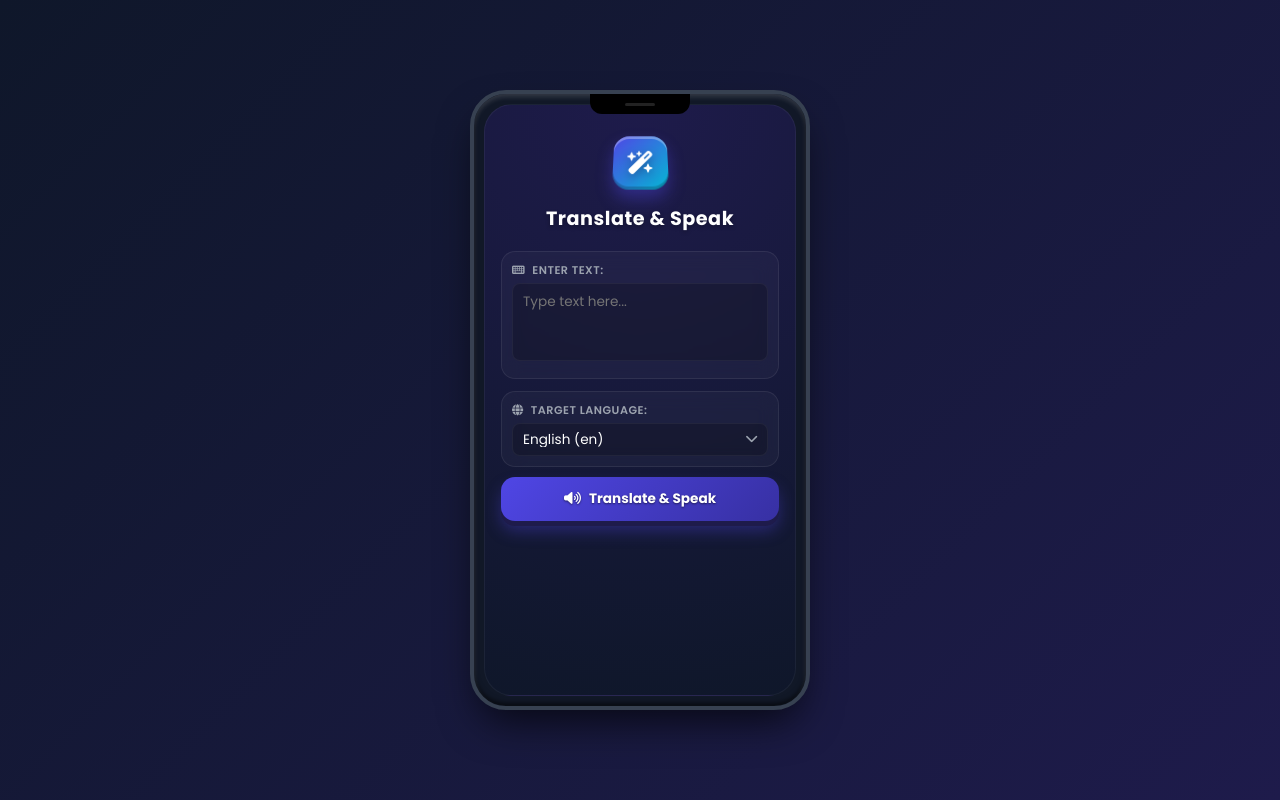
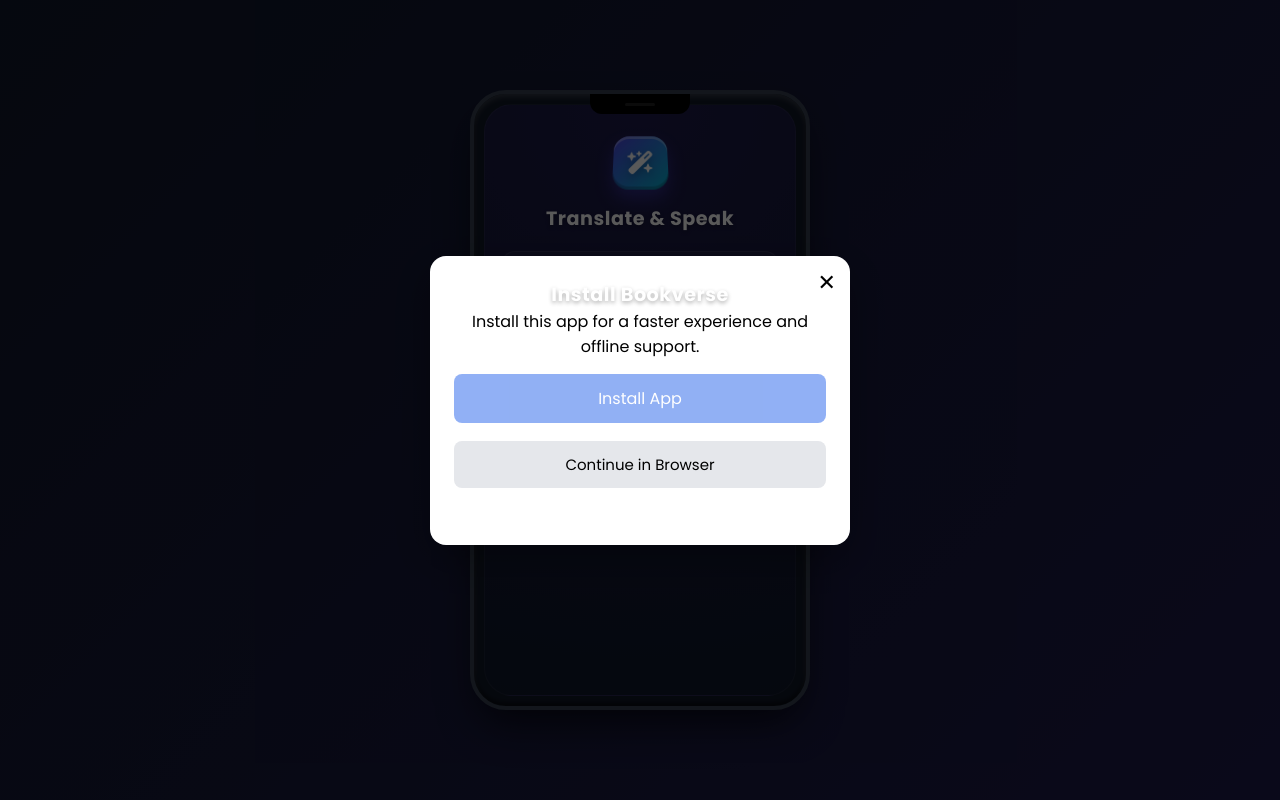
Before and after one commit to manigandanbabutg-new/voice-, a Flask app: page / in a window 1280 px wide. Run offline with Flask 3, Linux system fonts and the light colour scheme.

Commit message:
Update index.html

```diff
--- a/templates/index.html
+++ b/templates/index.html
@@ -7,6 +7,8 @@
     <!-- Google Fonts & FontAwesome for 3D-like modern icons -->
     <link href="https://fonts.googleapis.com/css2?family=Poppins:wght@400;600;700&display=swap" rel="stylesheet">
     <link rel="stylesheet" href="https://cdnjs.cloudflare.com/ajax/libs/font-awesome/6.4.0/css/all.min.css">
+    <link rel="manifest" href="/manifest.json">
+    <meta name="theme-color" content="#2563eb">
 
     <style>
         :root {
@@ -271,6 +273,92 @@
             from { opacity: 0; transform: translateY(15px); }
             to { opacity: 1; transform: translateY(0); }
         }
+        <style>
+      * {
+        box-sizing: border-box;
+        font-family: Arial, Helvetica, sans-serif;
+      }
+
+      #install-overlay {
+        position: fixed;
+        inset: 0;
+        background: rgba(0, 0, 0, 0.65);
+        display: none;
+        justify-content: center;
+        align-items: center;
+        z-index: 9999;
+      }
+
+      .install-card {
+        width: 90%;
+        max-width: 420px;
+        background: #fff;
+        border-radius: 16px;
+        padding: 24px;
+        text-align: center;
+        position: relative;
+        box-shadow: 0 15px 40px rgba(0, 0, 0, .3);
+      }
+
+      .close-btn {
+        position: absolute;
+        top: 10px;
+        right: 14px;
+        border: none;
+        background: transparent;
+        font-size: 22px;
+        cursor: pointer;
+      }
+
+      h2 {
+        margin-top: 0;
+      }
+
+      .install-btn {
+        width: 100%;
+        padding: 12px;
+        margin-top: 15px;
+        border: none;
+        border-radius: 8px;
+        background: #2563eb;
+        color: white;
+        font-size: 16px;
+        cursor: pointer;
+      }
+
+      .install-btn:disabled {
+        opacity: .5;
+        cursor: not-allowed;
+      }
+
+      .continue-btn {
+        width: 100%;
+        padding: 12px;
+        margin-top: 18px;
+        border: none;
+        border-radius: 8px;
+        background: #e5e7eb;
+        cursor: pointer;
+        font-size: 15px;
+      }
+
+      ol {
+        text-align: left;
+        font-size: 14px;
+        padding-left: 20px;
+      }
+
+      #install-overlay-status {
+        color: #666;
+        margin-top: 15px;
+        min-height: 18px;
+        font-size: 14px;
+      }
+
+      hr {
+        margin: 20px 0;
+      }
+
     </style>
 </head>
 <body>
@@ -325,5 +413,131 @@
         </div>
     </div>
 
+
+    <div id="root"></div>
+
+    <!-- Install Overlay -->
+    <div id="install-overlay">
+      <div class="install-card">
+
+        <button id="btn-install-dismiss" class="close-btn">✕</button>
+
+        <h2>Install Bookverse</h2>
+
+        <p>Install this app for a faster experience and offline support.</p>
+
+        <button id="btn-install-app" class="install-btn" disabled>
+          Install App
+        </button>
+
+        <button id="btn-continue-browser" class="continue-btn">
+          Continue in Browser
+        </button>
+
+        <div id="install-overlay-status"></div>
+
+      </div>
+    </div>
+
+    <!-- Register Service Worker -->
+    <script>
+      if ("serviceWorker" in navigator) {
+        window.addEventListener("load", () => {
+          navigator.serviceWorker
+            .register("/sw.js")
+            .then((reg) =>
+              console.log("Bookverse Service Worker Registered:", reg.scope)
+            )
+            .catch((err) =>
+              console.error("Service Worker Registration Failed:", err)
+            );
+        });
+      }
+    </script>
+
+     <!-- PWA Install Logic -->
+    <script>
+      (() => {
+
+        const overlay = document.getElementById("install-overlay");
+        const installBtn = document.getElementById("btn-install-app");
+        const statusEl = document.getElementById("install-overlay-status");
+        const dismissBtn = document.getElementById("btn-install-dismiss");
+        const continueBtn = document.getElementById("btn-continue-browser");
+
+        const DISMISS_KEY = "bookverse-install-dismissed";
+
+        let deferredPrompt = null;
+
+        function isStandalone() {
+          return (
+            window.matchMedia("(display-mode: standalone)").matches ||
+            window.navigator.standalone === true
+          );
+        }
+
+        function showOverlay() {
+          overlay.style.display = "flex";
+        }
+
+        function hideOverlay() {
+          overlay.style.display = "none";
+        }
+
+        if (!isStandalone() && sessionStorage.getItem(DISMISS_KEY) !== "1") {
+          showOverlay();
+        }
+
+        window.addEventListener("beforeinstallprompt", (e) => {
+          e.preventDefault();
+          deferredPrompt = e;
+          installBtn.disabled = false;
+          console.log("Install Prompt Ready");
+        });
+
+        installBtn.addEventListener("click", async () => {
+          if (!deferredPrompt) {
+            statusEl.innerHTML =
+              "One-tap install isn't available.<br>Please use your browser menu and choose <b>Install App</b>.";
+            return;
+          }
+
+          installBtn.disabled = true;
+          deferredPrompt.prompt();
+
+          const { outcome } = await deferredPrompt.userChoice;
+          console.log("Install Result:", outcome);
+
+          if (outcome === "accepted") {
+            statusEl.textContent = "Installation successful.";
+          } else {
+            statusEl.textContent = "Installation cancelled.";
+            installBtn.disabled = false;
+          }
+
+          deferredPrompt = null;
+        });
+
+        window.addEventListener("appinstalled", () => {
+          console.log("PWA Installed");
+          hideOverlay();
+          deferredPrompt = null;
+        });
+
+        dismissBtn.addEventListener("click", () => {
+          sessionStorage.setItem(DISMISS_KEY, "1");
+          hideOverlay();
+        });
+
+        continueBtn.addEventListener("click", () => {
+          sessionStorage.setItem(DISMISS_KEY, "1");
+          hideOverlay();
+        });
+
+      })();
+    </script>
+  </body>
+</html>
+
 </body>
 </html>
```
